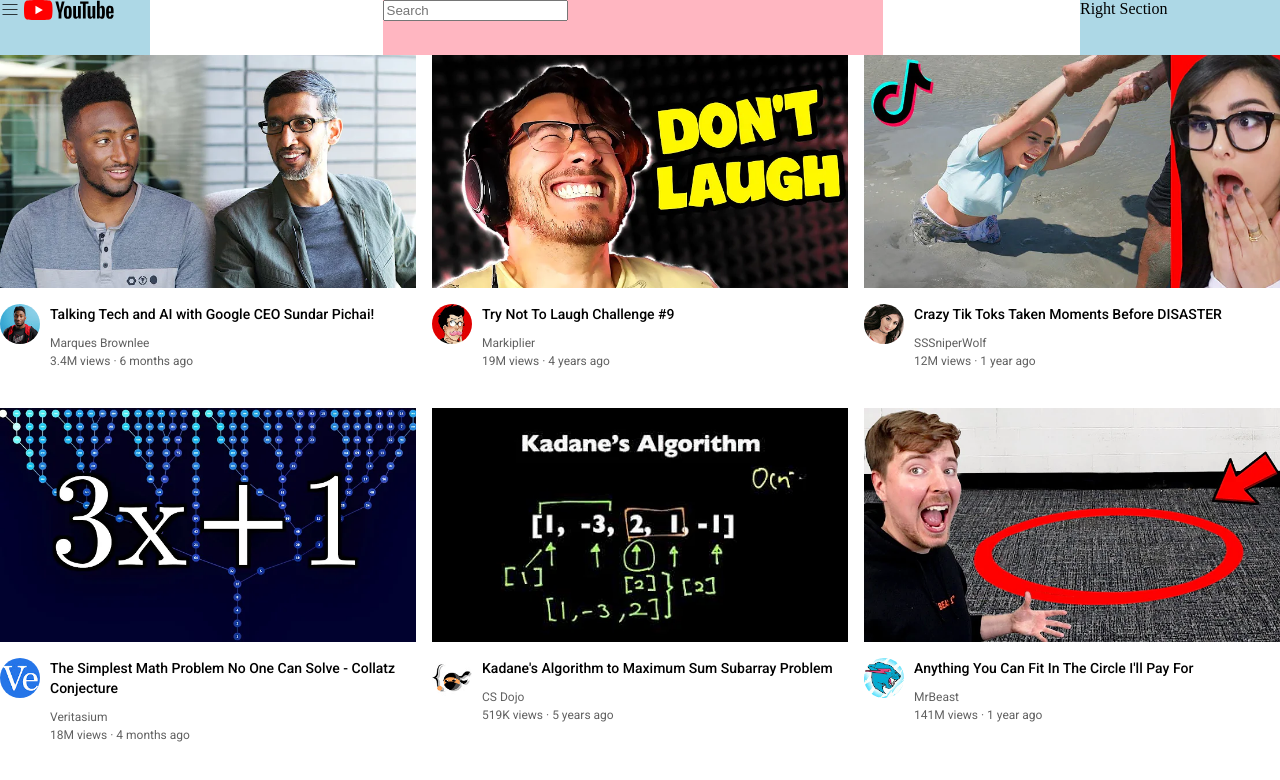
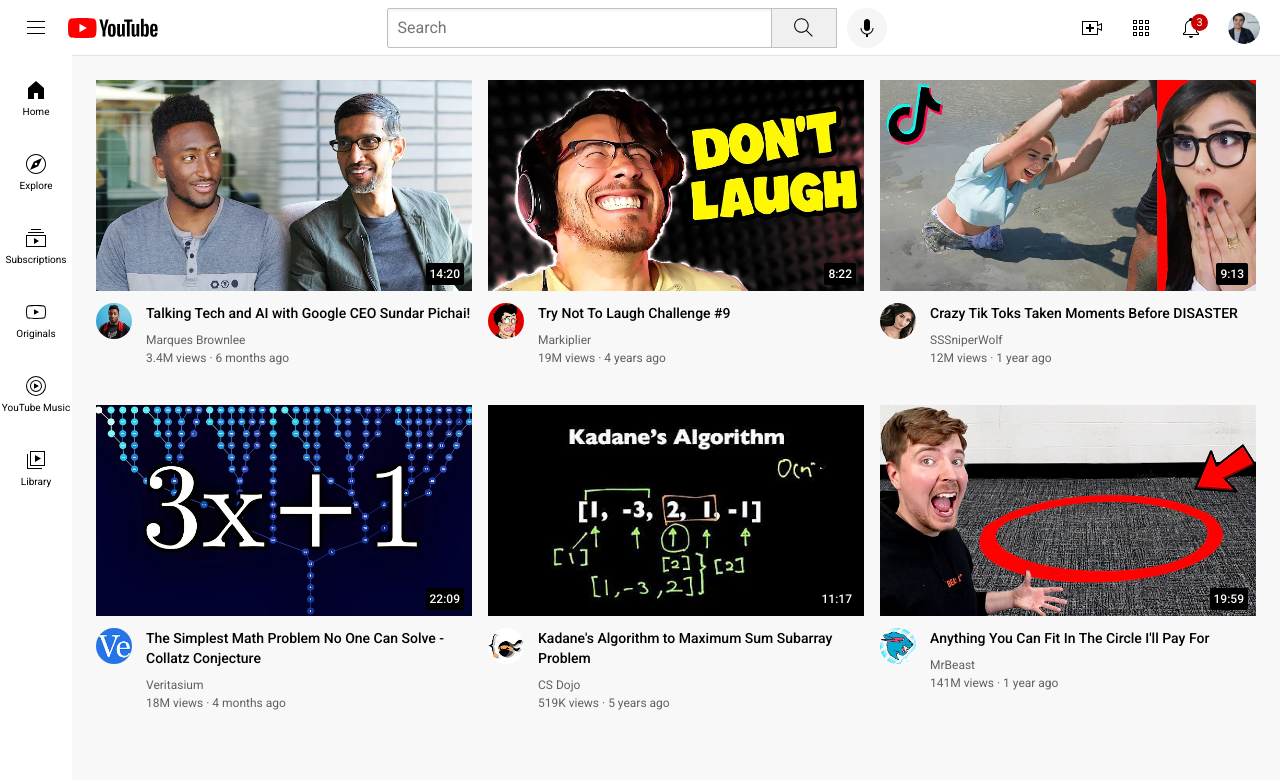
Before and after one commit to hananmuzaffar/yt-project, a plain HTML site: page youtube-clone/index.html in a window 1280 px wide. Drawn offline with Linux system fonts and the light colour scheme.

Commit message:
Added Header, Sidebar and many other things

```diff
--- a/youtube-clone/assets/css/general.css
+++ b/youtube-clone/assets/css/general.css
@@ -1,5 +1,9 @@
 body {
     margin: 0;
+    padding-top: 80px;
+    padding-left: 96px;
+    padding-right: 24px;
+    background-color: rgb(248, 248, 248);
 }
 
 p {
--- a/youtube-clone/assets/css/header.css
+++ b/youtube-clone/assets/css/header.css
@@ -1,32 +1,157 @@
 .header {
-    height: 55px;
     display: flex;
     flex-direction: row;
     justify-content: space-between;
+    background-color: #fff;
+    position: fixed;
+    top: 0;
+    left: 0;
+    right: 0;
+    height: 55px;
+    border-bottom: 1px solid rgb(228, 228, 228);
+    z-index: 100;
 }
 
 .left-section {
-    background-color: lightblue;
-    width: 150px;
+    display: flex;
+    align-items: center;
 }
 
 .middle-section {
-    background-color: lightpink;
     flex: 1;
     margin-left: 70px;
     margin-right: 35px;
     max-width: 500px;
+    display: flex;
+    align-items: center;
 }
 
 .right-section {
-    background-color: lightblue;
-    width: 200px;
+    width: 180px;
+    display: flex;
+    align-items: center;
+    justify-content: space-between;
+    margin-right: 20px;
+    flex-shrink: 0;
 }
 
 .logo {
     height: 20px;
+    cursor: pointer;
 }
 
 .menu-icon {
-    height: 20px;
+    height: 24px;
+    margin-left: 24px;
+    margin-right: 20px;
+    cursor: pointer;
 }
+
+.search {
+    flex: 1;
+    height: 36px;
+    padding-left: 10px;
+    font-size: 16px;
+    border: 1px solid rgb(192, 192, 192);
+    border-radius: 2px;
+    box-shadow: inset 1px 2px 3px rgba(0, 0, 0, 0.05);
+    width: 0;
+}
+
+.search::placeholder {
+    font-family: Roboto, Arial;
+    font-size: 16px;
+}
+
+.search-btn {
+    height: 40px;
+    width: 66px;
+    background-color: rgb(240, 240, 240);
+    border: 1px solid rgb(192, 192, 192);
+    margin-left: -1px;
+    margin-right: 10px;
+}
+
+.search-btn,
+.voice-search,
+.upload-icon-container,
+.apps-icon-container,
+.notif-container {
+    position: relative;
+    display: flex;
+    justify-content: center;
+    align-items: center;
+    cursor: pointer;
+}
+
+.search-btn .tool-tip,
+.voice-search .tool-tip,
+.upload-icon-container .tool-tip,
+.apps-icon-container .tool-tip,
+.notif-container .tool-tip {
+    font-family: Roboto, Arial;
+    position: absolute;
+    background-color: gray;
+    color: #fff;
+    padding: 8px;
+    border-radius: 2px;
+    font-size: 12px;
+    bottom: -50px;
+    opacity: 0;
+    pointer-events: none;
+    transition: opacity 0.15s;
+    white-space: nowrap;
+}
+
+.search-btn:hover .tool-tip,
+.voice-search:hover .tool-tip,
+.upload-icon-container:hover .tool-tip,
+.apps-icon-container:hover .tool-tip,
+.notif-container:hover .tool-tip {
+    opacity: 1;
+}
+
+.search-icon {
+    height: 25px;
+}
+
+.voice-search {
+    height: 40px;
+    width: 40px;
+    border-radius: 20px;
+    border: none;
+    background-color: rgb(245, 245, 245);
+}
+
+.voice-icon {
+    height: 24px;
+}
+
+.upload-icon {
+    height: 24px;
+}
+
+.apps-icon {
+    height: 24px;
+}
+
+.notif-icon {
+    height: 24px;
+}
+
+.notif-count {
+    position: absolute;
+    top: -2px;
+    right: -5px;
+    background-color: rgb(200, 0, 0);
+    color: #fff;
+    font-family: Roboto, Arial;
+    font-size: 11px;
+    padding: 2px 5px;
+    border-radius: 10px;
+}
+
+.user-icon {
+    height: 32px;
+    border-radius: 16px;
+}
--- a/youtube-clone/assets/css/preview.css
+++ b/youtube-clone/assets/css/preview.css
@@ -9,17 +9,12 @@
     row-gap: 40px;
 }
 
-/* .outer {
-    display: grid;
-    grid-template-columns: 300px 300px 300px 300px;
-} */
-
 .title {
     margin-top: 0;
     font-size: 14px;
     font-weight: 500;
     line-height: 20px;
-    margin-bottom: 12px;
+    margin-bottom: 10px;
 }
 
 .uploader,.stats {
@@ -37,10 +32,25 @@
 }
 
 .profile-picture {
-    width: 40px;
+    width: 36px;
     border-radius: 50px;
 }
 
 .thumbnail-row {
-    margin-bottom: 12px;
+    margin-bottom: 8px;
+    position: relative;
 }
+
+.video-time {
+    background-color: #000;
+    color: #fff;
+    position: absolute;
+    bottom: 10px;
+    right: 8px;
+    font-family: Roboto, Arial;
+    font-size: 12px;
+    font-weight: 500;
+    padding: 4px;
+    border-radius: 2px;
+
+}
--- /dev/null
+++ b/youtube-clone/assets/css/sidebar.css
@@ -0,0 +1,31 @@
+.sidebar {
+    position: fixed;
+    left: 0;
+    bottom: 0;
+    top: 55px;
+    width: 72px;
+    background-color: #fff;
+    z-index: 200;
+    padding-top: 5px;
+}
+
+.sidebar-link {
+    height: 74px;
+    display: flex;
+    flex-direction: column;
+    justify-content: center;
+    align-items: center;
+    cursor: pointer;
+}
+.sidebar-link:hover {
+    background-color: rgb(235, 235, 235);
+}
+.sidebar-link div {
+    font-family: Roboto, Arial;
+    font-size: 10px;
+}
+
+.sidebar-link img {
+    height: 24px;
+    margin-bottom: 4px;
+}
--- a/youtube-clone/index.html
+++ b/youtube-clone/index.html
@@ -6,6 +6,7 @@
     <link rel="stylesheet" href="assets/css/general.css">
     <link rel="stylesheet" href="assets/css/preview.css">
     <link rel="stylesheet" href="assets/css/header.css">
+    <link rel="stylesheet" href="assets/css/sidebar.css">
 
     <link rel="preconnect" href="https://fonts.googleapis.com">
     <link rel="preconnect" href="https://fonts.gstatic.com" crossorigin>
@@ -21,17 +22,68 @@
         </div>
         <div class="middle-section">
             <input type="text" name="" id="" class="search" placeholder="Search">
+            <button class="search-btn">
+                <img src="assets/icons/search.svg" alt="" class="search-icon">
+                <div class="tool-tip">Search</div>
+            </button>
+            <button class="voice-search">
+                <img src="assets/icons/voice-search-icon.svg" alt="" class="voice-icon">
+                <div class="tool-tip">Search with your voice</div>
+            </button>
         </div>
         <div class="right-section">
-            Right Section
+            <div class="upload-icon-container">
+                <img src="assets/icons/upload.svg" alt="" class="upload-icon">
+                <div class="tool-tip">Create</div>
+            </div>
+
+            <div class="apps-icon-container">
+                <img src="assets/icons/youtube-apps.svg" alt="" class="apps-icon">
+                <div class="tool-tip">YouTube Apps</div>
+            </div>
+
+            <div class="notif-container">
+                <img src="assets/icons/notifications.svg" alt="" class="notif-icon">
+                <div class="notif-count">3</div>
+                <div class="tool-tip">Notifications</div>
+            </div>
+
+            <img src="thumbs/profile/my-channel.jpeg" alt="" class="user-icon">
         </div>
     </div>
 
+    <div class="sidebar">
+        <div class="sidebar-link">
+            <img src="assets/icons/home.svg" alt="">
+            <div>Home</div>
+        </div>
+        <div class="sidebar-link">
+            <img src="assets/icons/explore.svg" alt="">
+            <div>Explore</div>
+        </div>
+        <div class="sidebar-link">
+            <img src="assets/icons/subscriptions.svg" alt="">
+            <div>Subscriptions</div>
+        </div>
+        <div class="sidebar-link">
+            <img src="assets/icons/originals.svg" alt="">
+            <div>Originals</div>
+        </div>
+        <div class="sidebar-link">
+            <img src="assets/icons/youtube-music.svg" alt="">
+            <div>YouTube Music</div>
+        </div>
+        <div class="sidebar-link">
+            <img src="assets/icons/library.svg" alt="">
+            <div>Library</div>
+        </div>
+    </div>
 
     <div class="preview-grid">
         <div class="preview">
             <div class="thumbnail-row">
                 <img src="thumbs/thumbnail-1.webp" alt="" class="thumbnail">
+                <div class="video-time">14:20</div>
             </div>
             <div class="info-grid">
                 <div class="profile">
@@ -54,6 +106,7 @@
         <div class="preview">
         <div class="thumbnail-row">
             <img src="thumbs/thumbnail-2.webp" alt="" class="thumbnail">
+            <div class="video-time">8:22</div>
         </div>
         <div class="info-grid">
             <div class="profile">
@@ -76,6 +129,7 @@
         <div class="preview">
             <div class="thumbnail-row">
                 <img src="thumbs/thumbnail-3.webp" alt="" class="thumbnail">
+                <div class="video-time">9:13</div>
             </div>
             <div class="info-grid">
                 <div class="profile">
@@ -98,6 +152,7 @@
         <div class="preview">
             <div class="thumbnail-row">
                 <img src="thumbs/thumbnail-4.webp" alt="" class="thumbnail">
+                <div class="video-time">22:09</div>
             </div>
             <div class="info-grid">
                 <div class="profile">
@@ -120,6 +175,7 @@
         <div class="preview">
             <div class="thumbnail-row">
                 <img src="thumbs/thumbnail-5.webp" alt="" class="thumbnail">
+                <div class="video-time">11:17</div>
             </div>
             <div class="info-grid">
                 <div class="profile">
@@ -142,6 +198,7 @@
         <div class="preview">
             <div class="thumbnail-row">
                 <img src="thumbs/thumbnail-6.webp" alt="" class="thumbnail">
+                <div class="video-time">19:59</div>
             </div>
             <div class="info-grid">
                 <div class="profile">
```
Also changed, not shown: youtube-clone/assets/icons/subscriptions.svg (added).
